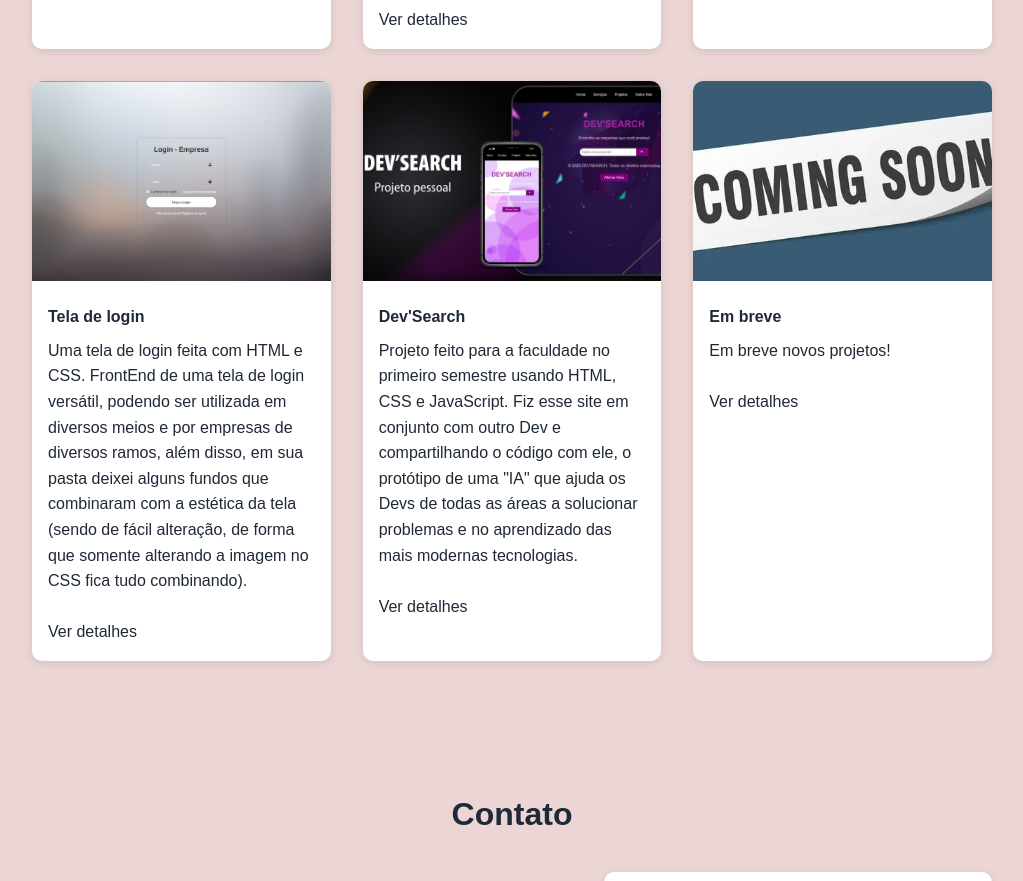
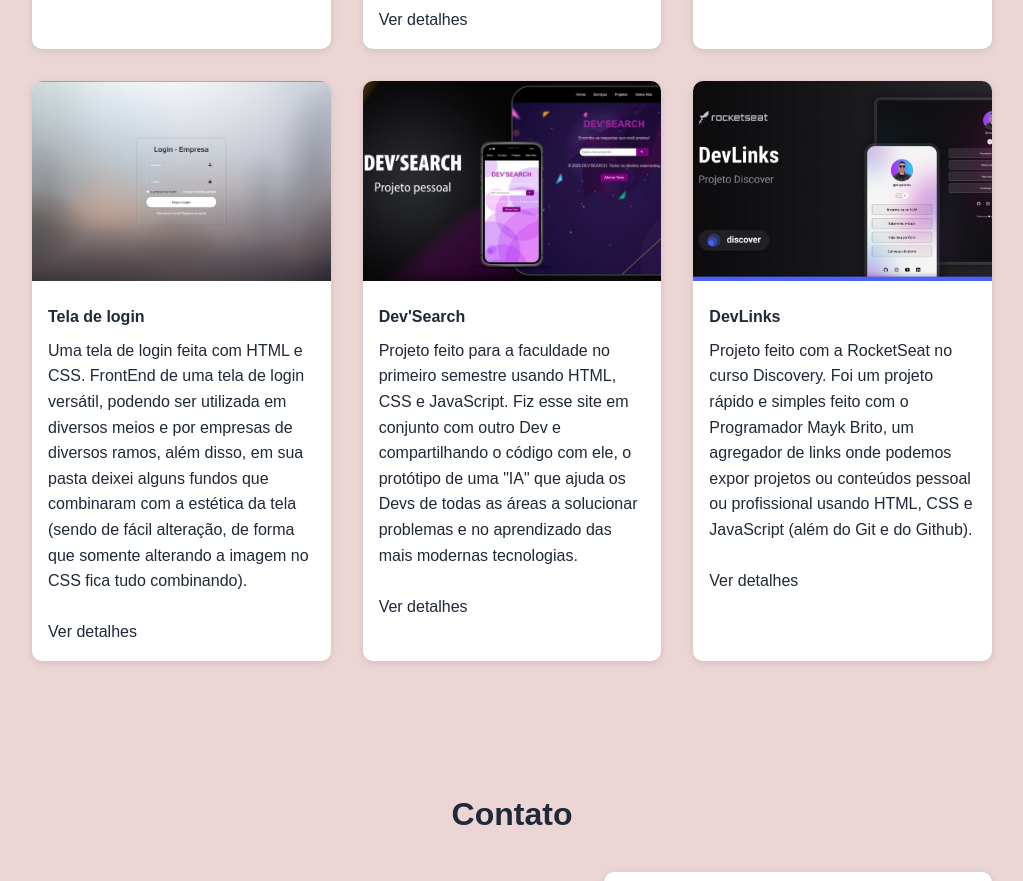
Before and after one commit to GabrielSntts/Portf-lio, a plain HTML site: page index.html in a window 1280 px wide. Shown: the part 2381-3262 px from the top of the page, without its empty margins (128-1151 px from the left). Drawn offline with Linux system fonts and the light colour scheme.

Commit message:
Adição de projeto

```diff
--- a/index.html
+++ b/index.html
@@ -219,14 +219,14 @@
           </div>
           <div class="projeto-card">
             <img
-              src="./img/pjt/embreve.webp"
-              alt="embreve"
+              src="./img/pjt/DevLinks.jpg"
+              alt="projeto 6"
             />
             <div class="conteudo">
-              <h4>Em breve</h4>
-              <p>Em breve novos projetos!</p>
+              <h4>DevLinks</h4>
+              <p>Projeto feito com a RocketSeat no curso Discovery. Foi um projeto rápido e simples feito com o Programador Mayk Brito, um agregador de links onde podemos expor projetos ou conteúdos pessoal ou profissional usando HTML, CSS e JavaScript (além do Git e do Github).</p>
               <br>
-              <a href="#">Ver detalhes</a>
+              <a href="https://github.com/GabrielSntts/Projeto" target="_blank">Ver detalhes</a>
             </div>
           </div>
         </div>
```
Also changed, not shown: img/pjt/DevLinks.jpg (added).
